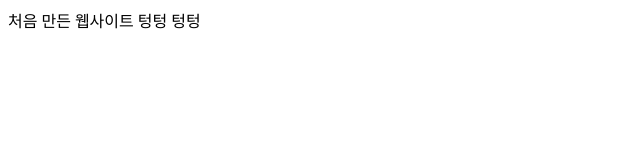
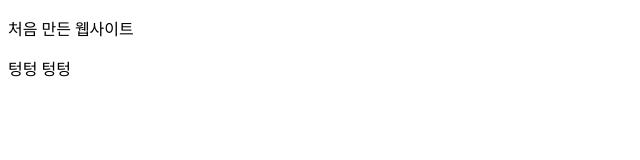
Before and after one commit to Bonghyunjoon/Bonghyunjoon.github.io, a plain HTML site: page index.html in a window 1280 px wide. Shown: the whole page, without its empty margins (0-640 px from the left). Drawn offline with Linux system fonts and the light colour scheme.

Commit message:
extra2
extra2

```diff
--- a/index.html
+++ b/index.html
@@ -9,12 +9,12 @@
 
   <body>
 
-    <p1>
+    <p>
        처음 만든 웹사이트
-    </p1>
+    </p>
 
-    <p2>
-    	텅텅 텅텅
+    <p>
+    	텅텅 텅텅 </p>
 
   </body>
 
```
